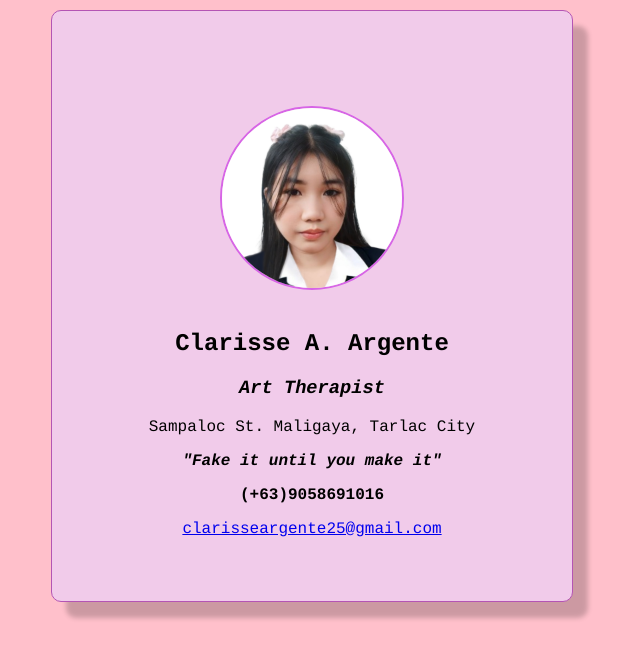
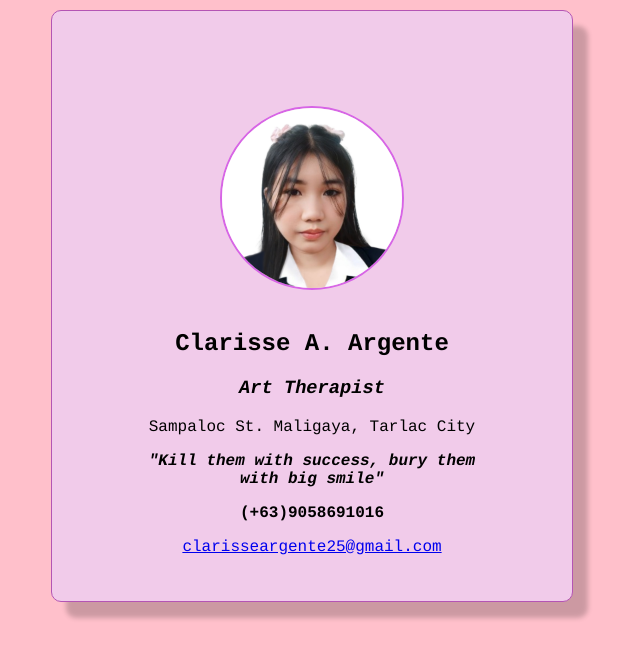
Before and after one commit to kuronyeom/IPT2-Case-Study, a plain HTML site: page ProfileC.html in a window 1280 px wide. Shown: the whole page, without its empty margins (328-968 px from the left). Drawn offline with Linux system fonts and the light colour scheme.

Commit message:
Change life motto

```diff
--- a/ProfileC.html
+++ b/ProfileC.html
@@ -11,7 +11,7 @@
             <h3> <i> Art Therapist </i></h3>
 
             <p> Sampaloc St. Maligaya, Tarlac City </p>
-            <p> <i> <b> "Fake it until you make it" </b> </i> </p>
+            <p> <i> <b> "Kill them with success, bury them with big smile" </b> </i> </p>
             <p> <b>(+63)9058691016 </b></p>
             <a href="mailto:clarisseargente25@gmail.com">clarisseargente25@gmail.com</a>
 
```
